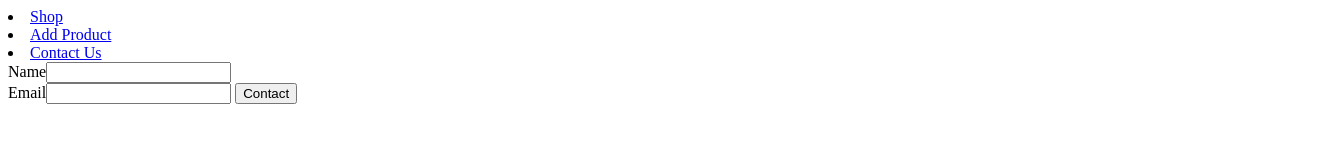
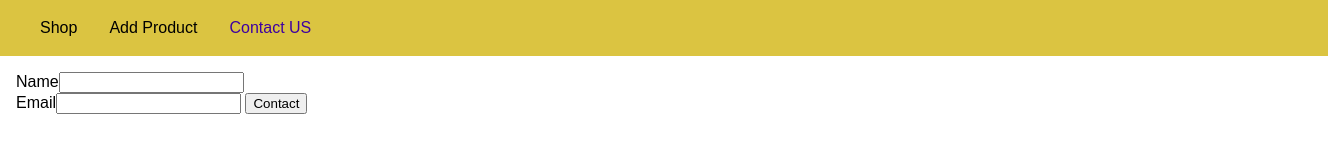
Before and after one commit to aarti0414/Express, a website: page views/contact-us.html in a window 1280 px wide. Shown: the whole page, 1328 px wide, since content can reach past the window. Drawn offline with Linux system fonts and the light colour scheme.

Commit message:
Contact-us changes added

```diff
--- a/routes/admin.js
+++ b/routes/admin.js
@@ -5,7 +5,7 @@ const rootDir =require('../util/path')
 
 //  /admin/add-product => GET
 router.get('/add-product', (req, res, next) => {
-  res.sendFile(path.join(rootDir,'../','views','add-product.html'));
+  res.sendFile(path.join(rootDir,'views','add-product.html'));
 });
 
 //  /admin/add-product =>POST
--- a/views/contact-us.html
+++ b/views/contact-us.html
@@ -5,13 +5,63 @@
     <meta http-equiv="X-UA-Compatible" content="IE=edge">
     <meta name="viewport" content="width=device-width, initial-scale=1.0">
     <title>Add Product</title>
+    <style>
+        body {
+            padding: 0;
+            margin: 0;
+            font-family: sans-serif;
+        }
+
+        main {
+            padding: 1rem;
+        }
+
+        .main-header {
+            width: 100%;
+            height: 3.5rem;
+            background-color: #dbc441;
+            padding: 0 1.5rem;
+        }
+
+        .main-header__nav {
+            height: 100%;
+            display: flex;
+            align-items: center;
+        }
+
+        .main-header__item-list {
+            list-style: none;
+            margin: 0;
+            padding: 0;
+            display: flex;
+        }
+
+        .main-header__item {
+            margin: 0 1rem;
+            padding: 0;
+        }
+
+        .main-header__item a {
+            text-decoration: none;
+            color: black;
+        }
+
+        .main-header__item a:hover,
+        .main-header__item a:active,
+        .main-header__item a.active {
+            color: #3e00a1;
+        }
+    </style>
 </head>
+
 <body>
-    <header>
-        <nav>
-            <li><a href="/">Shop</a></li>
-            <li><a href="/add-product">Add Product</a></li>
-            <li><a href="/contact-us">Contact Us</a></li>
+    <header class="main-header">
+        <nav class="main-header__nav">
+            <ul class="main-header__item-list">
+                <li class="main-header__item"><a href="/">Shop</a></li>
+                <li class="main-header__item"><a href="/admin/add-product">Add Product</a></li>
+                <li class="main-header__item"><a class="active" href="/contact-us">Contact US</a></li>
+            </ul>
         </nav>
     </header>
 
```
Also changed, not shown: routes/contact-us.js (+10 -6 lines), views/add-product.html (+1 -0 lines), views/shop.html (+2 -0 lines), 1 other file.
